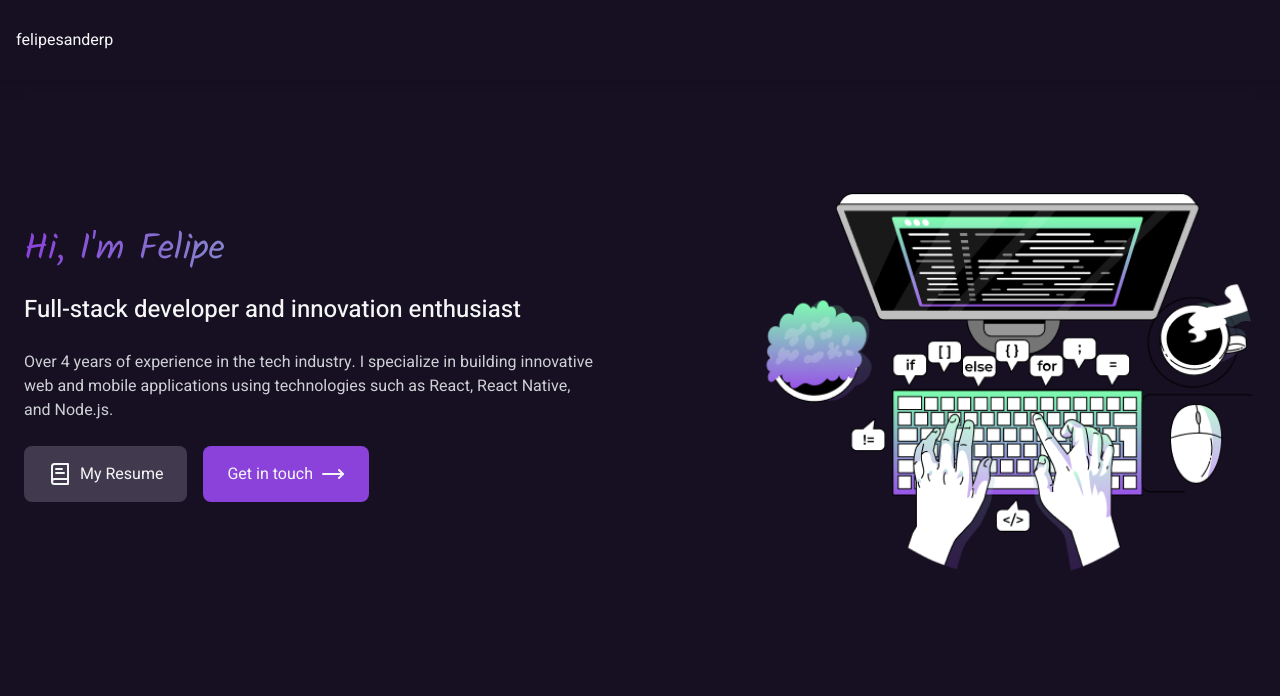
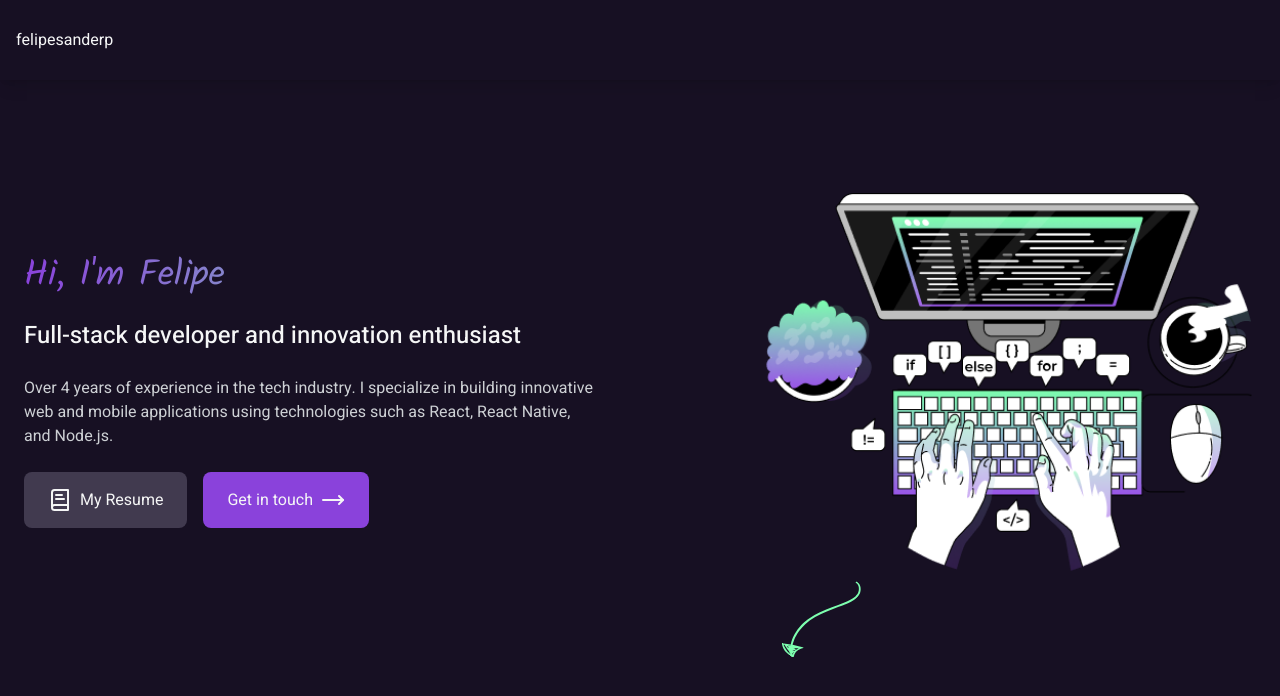
Before and after one commit to felipesanderp/portfolio, a Next.js app: page / in a window 1280 px wide. Shown: the top 696 px of the page. Built offline with nearby package versions, Linux system fonts and the light colour scheme.

Commit message:
svg graphic

```diff
--- a/src/app/(portfolio)/page.tsx
+++ b/src/app/(portfolio)/page.tsx
@@ -14,22 +14,32 @@ export default function Home() {
         quality={100}
       />
 
+      <div className="hidden md:order-last md:flex md:flex-col">
         <Image
-        className="hidden md:order-last md:flex"
+          className="mb-6"
           src="/bro-2.png"
           alt=""
           width={500}
           height={500}
           quality={100}
         />
+        <Image
+          className="translate-x-4 rotate-[130deg]"
+          src="/graphic-03.svg"
+          alt=""
+          width={100}
+          height={100}
+          quality={100}
+        />
+      </div>
       <div className="flex flex-col gap-6 lg:max-w-xl">
-        <h2 className="font-kalam text-gradient from-primary-500 to-secondary bg-gradient-to-r bg-clip-text text-4xl/10 text-transparent">
+        <h2 className="text-gradient bg-gradient-to-r from-primary-500 to-secondary bg-clip-text font-kalam text-4xl/10 text-transparent">
           Hi, I&apos;m Felipe
         </h2>
         <p className="text-2xl/8 font-medium">
           Full-stack developer and innovation enthusiast
         </p>
-        <span className="text-text-secondary text-base">
+        <span className="text-base text-text-secondary">
           Over 4 years of experience in the tech industry. I specialize in
           building innovative web and mobile applications using technologies
           such as React, React Native, and Node.js.
@@ -38,7 +48,7 @@ export default function Home() {
         <div className="flex items-center gap-4">
           <Link
             href="#"
-            className="bg-surface-secondary hover:bg-surface-secondary/80 flex h-14 items-center gap-2 rounded-lg p-6 lg:w-auto"
+            className="flex h-14 items-center gap-2 rounded-lg bg-surface-secondary p-6 hover:bg-surface-secondary/80 lg:w-auto"
           >
             <BookText />
             My Resume
@@ -46,7 +56,7 @@ export default function Home() {
 
           <Link
             href="#"
-            className="bg-primary-500 hover:bg-primary-500/80 flex h-14 items-center gap-2 rounded-lg p-6 lg:w-auto"
+            className="flex h-14 items-center gap-2 rounded-lg bg-primary-500 p-6 hover:bg-primary-500/80 lg:w-auto"
           >
             Get in touch
             <MoveRight />
--- a/tailwind.config.ts
+++ b/tailwind.config.ts
@@ -8,6 +8,9 @@ const config: Config = {
   ],
   theme: {
     extend: {
+      rotate: {
+        '130': '130deg',
+      },
       fontFamily: {
         heebo: ['var(--font-heebo)'],
         kalam: ['var(--font-kalam)'],
```
Lines whose indentation alone changed are shown as unchanged.
